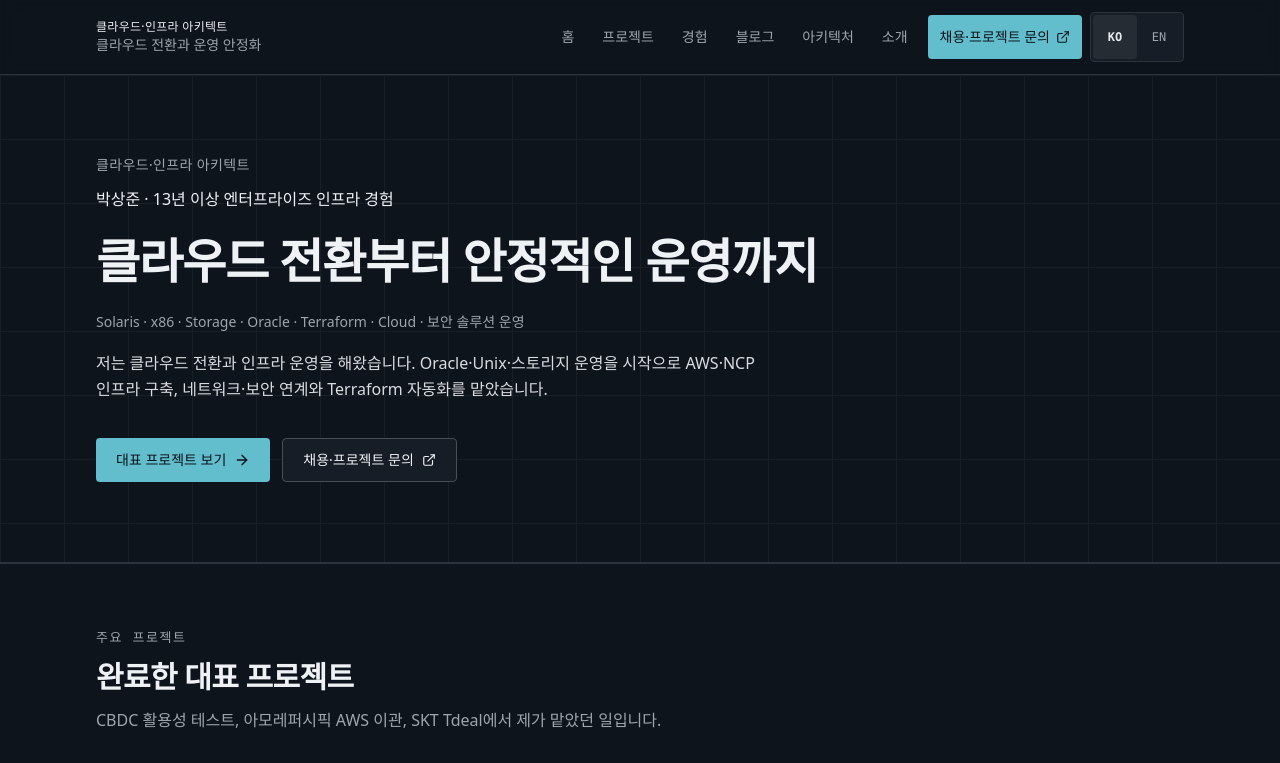
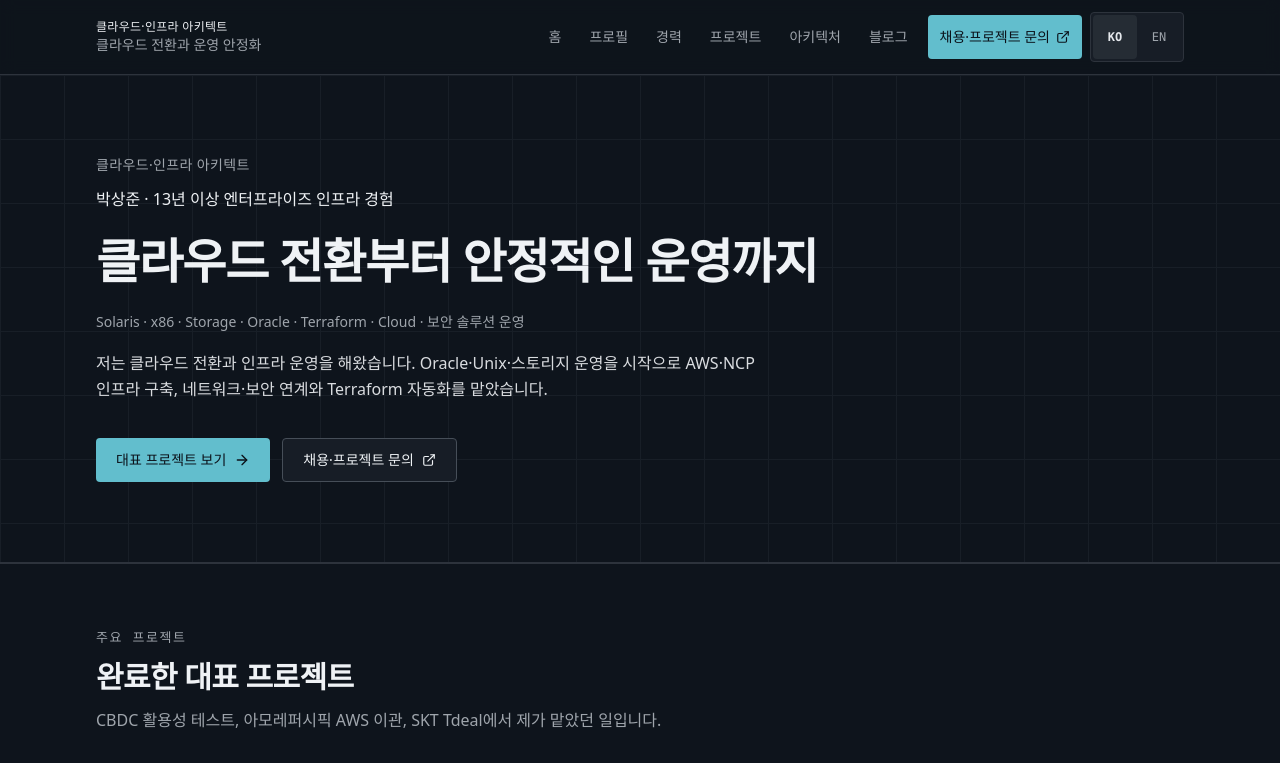
Before and after one commit to david-devsecops/infra2ai-portfolio, a React (Vite) app: page / in a window 1280 px wide. Shown: the top 763 px of the page. Built offline with nearby package versions, Linux system fonts and the light colour scheme.

Commit message:
Update portfolio navigation labels and order

```diff
--- a/src/data/localization.ts
+++ b/src/data/localization.ts
@@ -15,10 +15,10 @@ export const commonCopy = {
     nav: {
       "/": "홈",
       "/projects": "프로젝트",
-      "/experience": "경험",
+      "/experience": "경력",
       "/blog": "블로그",
       "/architecture": "아키텍처",
-      "/about": "소개",
+      "/about": "프로필",
     },
     mainNavLabel: "주요 메뉴",
     footerNavLabel: "푸터 메뉴",
@@ -47,7 +47,7 @@ export const commonCopy = {
       "/experience": "Experience",
       "/blog": "Blog",
       "/architecture": "Architecture",
-      "/about": "About",
+      "/about": "Profile",
     },
     mainNavLabel: "Main",
     footerNavLabel: "Footer",
--- a/src/data/site.ts
+++ b/src/data/site.ts
@@ -23,11 +23,11 @@ export const siteConfig = {
 
 export const nav = [
   { label: "Home", to: "/" },
+  { label: "Profile", to: "/about" },
+  { label: "Experience", to: "/experience" },
   { label: "Projects", to: "/projects" },
-  { label: "Experience", to: "/experience" },
+  { label: "Architecture", to: "/architecture" },
   { label: "Blog", to: "/blog" },
-  { label: "Architecture", to: "/architecture" },
-  { label: "About", to: "/about" },
 ] as const;
 
 export const careerTransition = [
```
